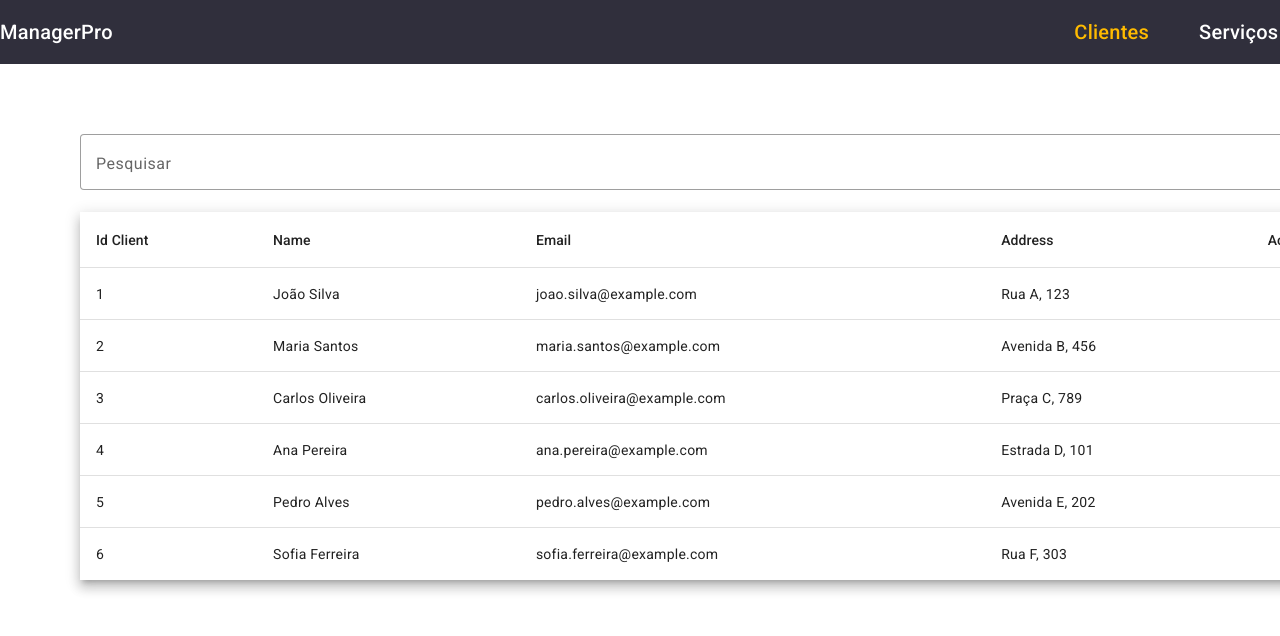
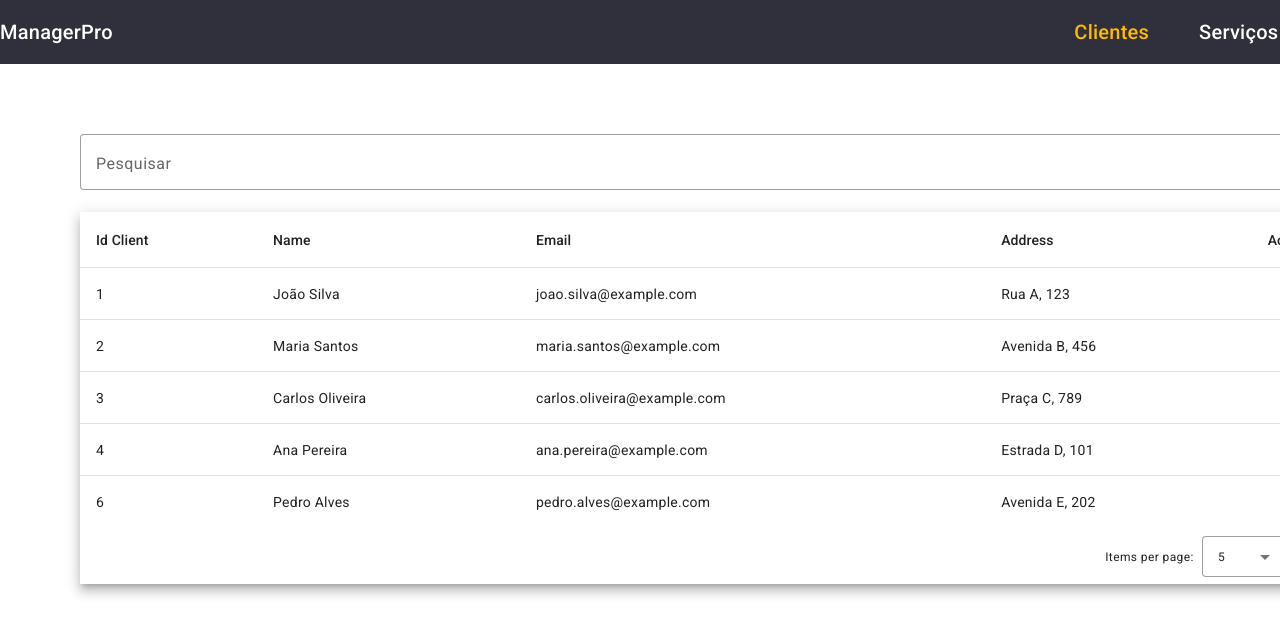
Before and after one commit to Mend1s/managerPro, an Angular app: page /cliente/list-client in a window 1280 px wide. Shown: the top 636 px of the page. Built offline with nearby package versions, Linux system fonts and the light colour scheme; data requests are answered from the project's data file.

Commit message:
ajustando páginação

```diff
--- a/src/app/components/new-client/new-client.component.html
+++ b/src/app/components/new-client/new-client.component.html
@@ -6,7 +6,7 @@
 
   <mat-form-field appearance="outline">
     <mat-label>Nome</mat-label>
-    <input matInput placeholder="Nome" formControlName="name">
+    <input matInput placeholder="Nome" formControlName="name" minlength="3" maxlength="45">
     <mat-error>Insira um nome válido.</mat-error>
   </mat-form-field>
 
@@ -18,7 +18,7 @@
 
   <mat-form-field appearance="outline">
     <mat-label>Endereço</mat-label>
-    <input matInput placeholder="Endereço" formControlName="address">
+    <input matInput placeholder="Endereço" formControlName="address" minlength="10" maxlength="45">
     <mat-error>Insira um Endereço válido.</mat-error>
   </mat-form-field>
 
--- a/src/app/components/new-client/new-client.component.ts
+++ b/src/app/components/new-client/new-client.component.ts
@@ -31,9 +31,9 @@ export class NewClientComponent implements OnInit {
 
   createdFormsClient(){
     this.formsNewClient = this.formBuilder.group({
-      name: ['', Validators.required],
-      email: ['', Validators.required],
-      address: ['', Validators.required]
+      name: ['', [Validators.required, Validators.minLength(3), Validators.max(45)]],
+      email: ['', [Validators.required, Validators.email, Validators.pattern("^[a-z0-9._%+-]+@[a-z0-9.-]+\\.[a-z]{2,4}$")]],
+      address: ['', [Validators.required, Validators.minLength(10), Validators.max(45)]]
     })
   }
 
--- a/src/app/db.json
+++ b/src/app/db.json
@@ -25,16 +25,58 @@
       "address": "Estrada D, 101"
     },
     {
-      "id": "5",
+      "id": "6",
       "name": "Pedro Alves",
       "email": "pedro.alves@example.com",
       "address": "Avenida E, 202"
     },
     {
-      "id": "6",
-      "name": "Sofia Ferreira",
-      "email": "sofia.ferreira@example.com",
-      "address": "Rua F, 303"
+      "id": "7",
+      "name": "Pedro Alves",
+      "email": "pedro.alves@example.com",
+      "address": "Avenida E, 202"
+    },
+    {
+      "id": "8",
+      "name": "Pedro Alves",
+      "email": "pedro.alves@example.com",
+      "address": "Avenida E, 202"
+    },
+    {
+      "id": "9",
+      "name": "Pedro Alves",
+      "email": "pedro.alves@example.com",
+      "address": "Avenida E, 202"
+    },
+    {
+      "id": "10",
+      "name": "Pedro Alves",
+      "email": "pedro.alves@example.com",
+      "address": "Avenida E, 202"
+    },
+    {
+      "id": "11",
+      "name": "Pedro Alves",
+      "email": "pedro.alves@example.com",
+      "address": "Avenida E, 202"
+    },
+    {
+      "id": "9",
+      "name": "Pedro Alves",
+      "email": "pedro.alves@example.com",
+      "address": "Avenida E, 202"
+    },
+    {
+      "id": "10",
+      "name": "Pedro Alves",
+      "email": "pedro.alves@example.com",
+      "address": "Avenida E, 202"
+    },
+    {
+      "id": "11",
+      "name": "Pedro Alves",
+      "email": "pedro.alves@example.com",
+      "address": "Avenida E, 202"
     }
   ]
 }
--- a/src/app/features/cliente/cliente.module.ts
+++ b/src/app/features/cliente/cliente.module.ts
@@ -12,6 +12,8 @@ import { MatIconModule } from '@angular/material/icon';
 import { MatButtonModule } from '@angular/material/button';
 import { MatTooltipModule } from '@angular/material/tooltip';
 import { ReactiveFormsModule } from '@angular/forms';
+import { MatPaginatorModule } from '@angular/material/paginator';
+import { MatSortModule } from '@angular/material/sort';
 
 
 
@@ -31,7 +33,9 @@ import { ReactiveFormsModule } from '@angular/forms';
     MatIconModule,
     MatButtonModule,
     MatTooltipModule,
-    ReactiveFormsModule
+    ReactiveFormsModule,
+    MatPaginatorModule,
+    MatSortModule
   ]
 })
 export class ClienteModule { }
--- a/src/app/features/cliente/list-client/list-client.component.html
+++ b/src/app/features/cliente/list-client/list-client.component.html
@@ -6,35 +6,28 @@
       <input matInput (keyup)="applyFilter($event)" placeholder="Ex. André Mendes" #input>
     </mat-form-field>
 
-    <button mat-raised-button
-    matTooltip="Cadastrar novo cliente"
-    color="primary"
-    (click)="createNewClient()">
+    <button mat-raised-button matTooltip="Cadastrar novo cliente" color="primary" (click)="createNewClient()">
       <mat-icon>add</mat-icon>
     </button>
   </div>
+  <div class="mat-elevation-z8">
+    <table mat-table [dataSource]="dataSource">
 
-  <table mat-table [dataSource]="dataSource" class="mat-elevation-z8">
-
-    <!-- Position Column -->
       <ng-container matColumnDef="id">
         <th mat-header-cell *matHeaderCellDef>Id Client</th>
         <td mat-cell *matCellDef="let element"> {{element.id}} </td>
       </ng-container>
 
-    <!-- Name Column -->
       <ng-container matColumnDef="name">
         <th mat-header-cell *matHeaderCellDef>Name</th>
         <td mat-cell *matCellDef="let element"> {{element.name}} </td>
       </ng-container>
 
-    <!-- Weight Column -->
       <ng-container matColumnDef="email">
         <th mat-header-cell *matHeaderCellDef>Email</th>
         <td mat-cell *matCellDef="let element"> {{element.email}} </td>
       </ng-container>
 
-    <!-- Symbol Column -->
       <ng-container matColumnDef="address">
         <th mat-header-cell *matHeaderCellDef>Address</th>
         <td mat-cell *matCellDef="let element"> {{element.address}} </td>
@@ -47,8 +40,7 @@
             matTooltip="Editar cliente">
             <mat-icon>edit</mat-icon>
           </button>
-        <button mat-icon-button color="warn" (click)="deleteClient(element.id)"
-        matTooltip="Deletar cliente">
+          <button mat-icon-button color="warn" (click)="deleteClient(element.id)" matTooltip="Deletar cliente">
             <mat-icon>delete</mat-icon>
           </button>
         </td>
@@ -57,9 +49,11 @@
       <tr mat-header-row *matHeaderRowDef="displayedColumns"></tr>
       <tr mat-row *matRowDef="let row; columns: displayedColumns;"></tr>
 
-    <!-- Row shown when there is no matching data. -->
       <tr class="mat-row" *matNoDataRow>
         <td class="mat-cell" colspan="4">Oops, não encontramos esse cliente... "{{input.value}}"</td>
       </tr>
     </table>
+    <mat-paginator [length]="100" [pageSize]="5" [pageSizeOptions]="[5, 10, 25, 100]" aria-label="Select page">
+    </mat-paginator>
   </div>
+</div>
--- a/src/app/features/cliente/list-client/list-client.component.ts
+++ b/src/app/features/cliente/list-client/list-client.component.ts
@@ -1,8 +1,10 @@
-import { Component } from '@angular/core';
+import { AfterViewInit, Component, ViewChild } from '@angular/core';
 import { MatTableDataSource } from '@angular/material/table';
 import { Client } from '../models/client';
 import { ClienteService } from 'src/app/service/cliente.service';
 import { Router } from '@angular/router';
+import { MatPaginator } from '@angular/material/paginator';
+import { MatSort } from '@angular/material/sort';
 @Component({
   selector: 'app-list-client',
   templateUrl: './list-client.component.html',
@@ -15,9 +17,13 @@ export class ListClientComponent {
   displayedColumns: string[] = ['id', 'name', 'email', 'address', 'actions'];
   dataSource!: MatTableDataSource<Client>;
 
+  @ViewChild(MatPaginator) paginator!: MatPaginator;
+  @ViewChild(MatSort) sort!: MatSort;
+
   constructor(
     private clientService: ClienteService,
     private router: Router) { }
+
 
   ngOnInit() {
     this.loadListClients();
@@ -27,12 +33,18 @@ export class ListClientComponent {
     this.clientService.getListClients().subscribe(data => {
       this.clients = data;
       this.dataSource = new MatTableDataSource(this.clients);
+      this.dataSource.paginator = this.paginator;
+      this.dataSource.sort = this.sort;
     })
   }
 
   applyFilter(event: Event) {
     const filterValue = (event.target as HTMLInputElement).value;
     this.dataSource.filter = filterValue.trim().toLowerCase();
+
+    if (this.dataSource.paginator) {
+      this.dataSource.paginator.firstPage();
+    }
   }
 
   deleteClient(id: any): void {
@@ -42,16 +54,10 @@ export class ListClientComponent {
     })
   }
 
-// to-do - dialog
-// implementar dialog com pergunta se quer deletar cliente
-// passar no dialog o ID e chamar a função de delete caso a pessoa queira excluir
-// caso nao queira, feche o dialog
-
-// to do - tela
-// criar forms reativo
-// consumir post e put
-// testar
-
+  // to-do - dialog
+  // implementar dialog com pergunta se quer deletar cliente
+  // passar no dialog o ID e chamar a função de delete caso a pessoa queira excluir
+  // caso nao queira, feche o dialog
 
   editClient(element: Client): void {
     this.router.navigate(['cliente', 'edit-client', element.id]);
```
Also changed, not shown: src/app/app.module.ts (+6 -1 lines). Lines whose indentation alone changed are shown as unchanged.
